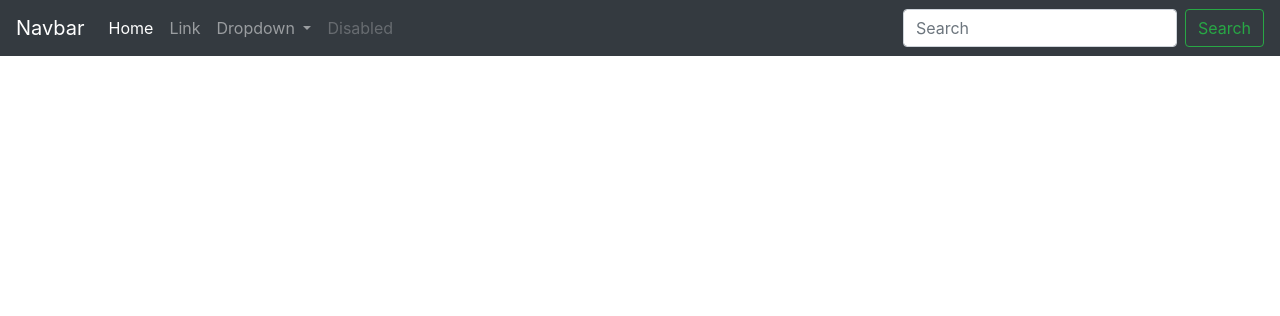
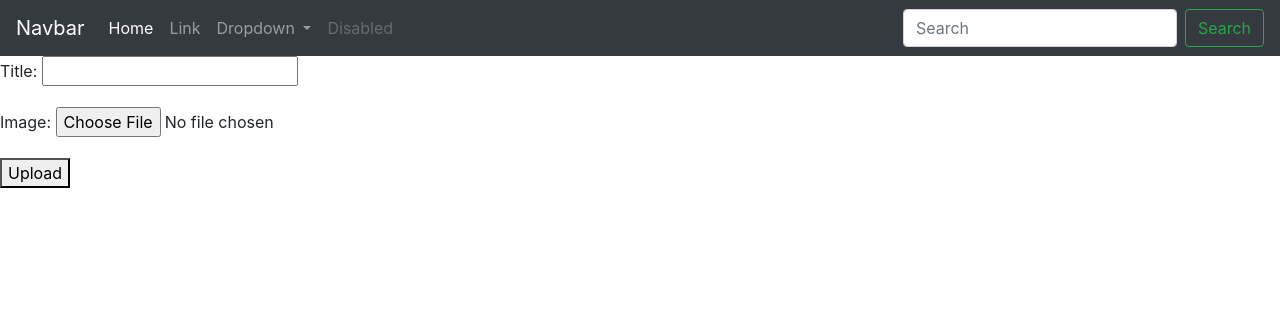
Before and after one commit to TrellixVulnTeam/sunglasses-recommendation-site_T8RB, a Django app: template home/templates/index.html in a window 1280 px wide. Shown: the top 316 px of the page. Run offline with Django 3.2, Linux system fonts and the light colour scheme; the template is opened without the code that fills it: values that come from a table or form of the project are taken from there, others are empty; some libraries are stand-ins or nearby versions.

Commit message:
image upload first commit

```diff
--- /dev/null
+++ b/home/forms.py
@@ -0,0 +1,9 @@
+from django import forms
+from .models import Image
+
+
+class ImageForm(forms.ModelForm):
+    """Form for the image model"""
+    class Meta:
+        model = Image
+        fields = ('title', 'image')
--- a/home/models.py
+++ b/home/models.py
@@ -1,4 +1,9 @@
 from django.db import models
 #
 # Create your models here.
-print('cum')
+class Image(models.Model):
+    title = models.CharField(max_length=200)
+    image = models.ImageField(upload_to='images')
+
+    def __str__(self):
+        return self.title
--- a/home/templates/index.html
+++ b/home/templates/index.html
@@ -18,5 +18,15 @@
 	</head>
 	<body>
 		{% include "navbar.html" %}
+		<form method="post" enctype="multipart/form-data">
+		  {% csrf_token %}
+		   {{ form.as_p }}
+		  <button type="submit">Upload</button>
+		</form>
+
+		{% if img_obj %}
+		  <h3>Succesfully uploaded : {{img_obj.title}}</h3>
+		  <img src="{{ img_obj.image.url}}" alt="connect" style="max-height:300px">
+		{% endif %}
 	</body>
 </html>
--- a/project_management_root/settings.py
+++ b/project_management_root/settings.py
@@ -11,6 +11,7 @@ https://docs.djangoproject.com/en/3.1/ref/settings/
 """
 
 from pathlib import Path
+import os
 
 # Build paths inside the project like this: BASE_DIR / 'subdir'.
 BASE_DIR = Path(__file__).resolve().parent.parent
@@ -122,3 +123,7 @@ USE_TZ = True
 # https://docs.djangoproject.com/en/3.1/howto/static-files/
 
 STATIC_URL = '/static/'
+
+MEDIA_URL = '/media/'
+
+MEDIA_ROOT = os.path.join(BASE_DIR, 'media/')
--- a/project_management_root/urls.py
+++ b/project_management_root/urls.py
@@ -1,7 +1,12 @@
 from django.contrib import admin
 from django.urls import path, include
+from django.conf import settings
+from django.conf.urls.static import static
 
 urlpatterns = [
 	path('', include('home.urls')),
-    path('admin/', admin.site.urls),
+    path('admin/', admin.site.urls)
 ]
+
+if settings.DEBUG:
+    urlpatterns += static(settings.MEDIA_URL, document_root=settings.MEDIA_ROOT)
```
Also changed, not shown: home/views.py (+14 -0 lines). Lines whose indentation alone changed are shown as unchanged.
